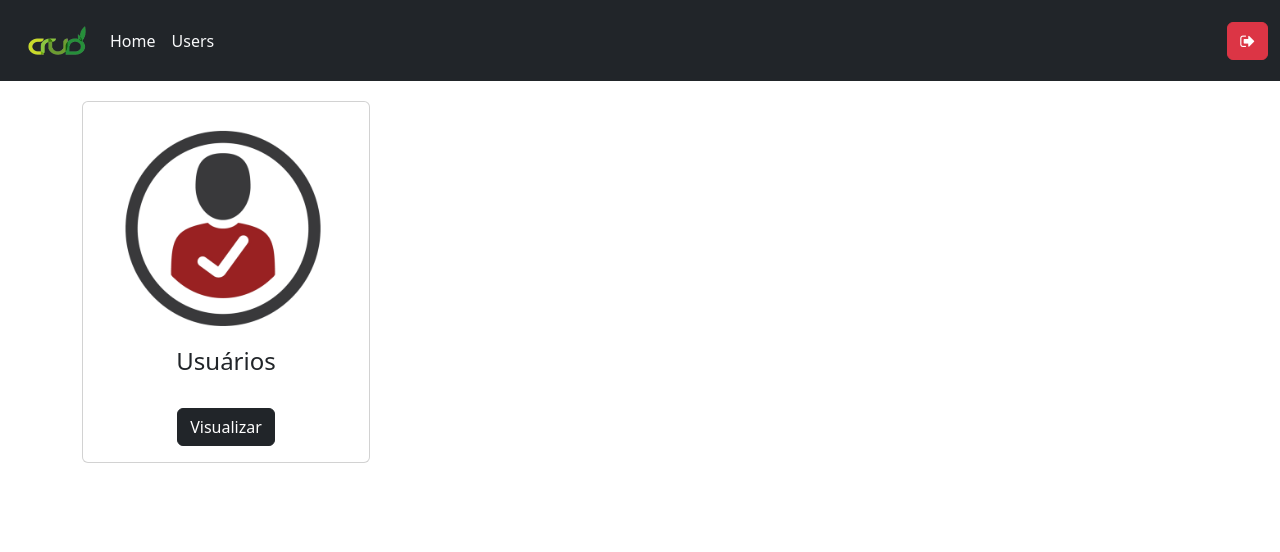
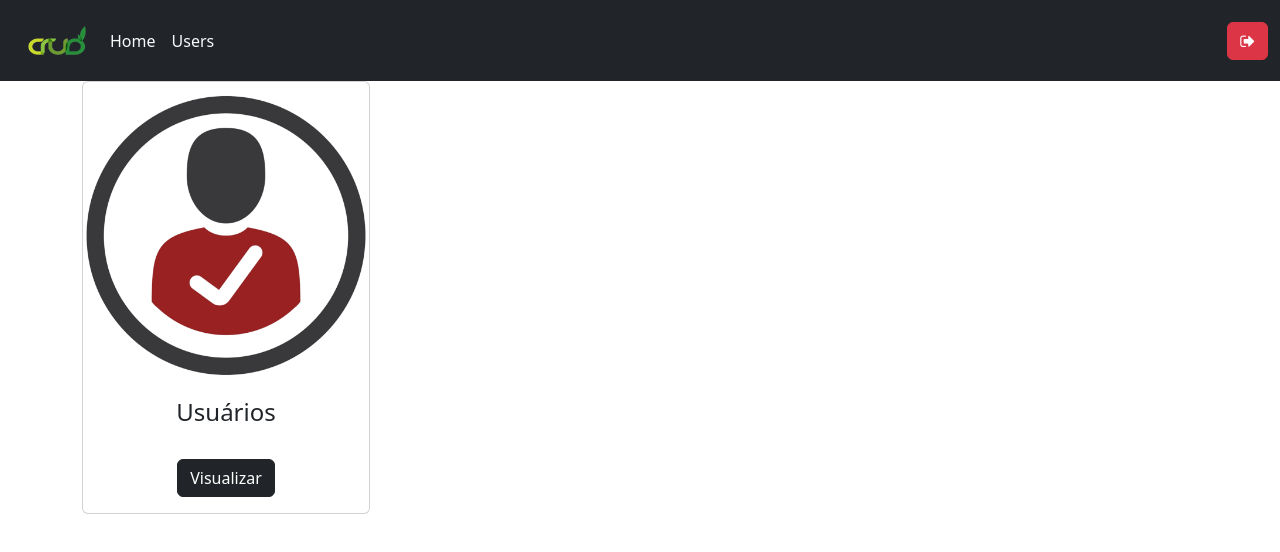
Before and after one commit to MateusMaciel340/app-crud-javascript-react, a React (Vite) app: page /home in a window 1280 px wide. Shown: the top 552 px of the page. Built offline with nearby package versions, Linux system fonts and the light colour scheme; no server answers; sample sign-in values are in the browser's storage.

Commit message:
refactor: switching class to use in general cases

```diff
--- a/src/components/CardHome/CardHome.jsx
+++ b/src/components/CardHome/CardHome.jsx
@@ -3,7 +3,7 @@ import { Link } from "react-router-dom";
 
 const CardHome = (props) => {
     return (
-        <div className="col-md-4 style-card-home text-center">
+        <div className="col-md-4 style-card-general text-center">
             <div className="card" style={{ width: "18rem" }}>
                 <img src={props.logo} className="card-img-top" alt="image" />
 
```
